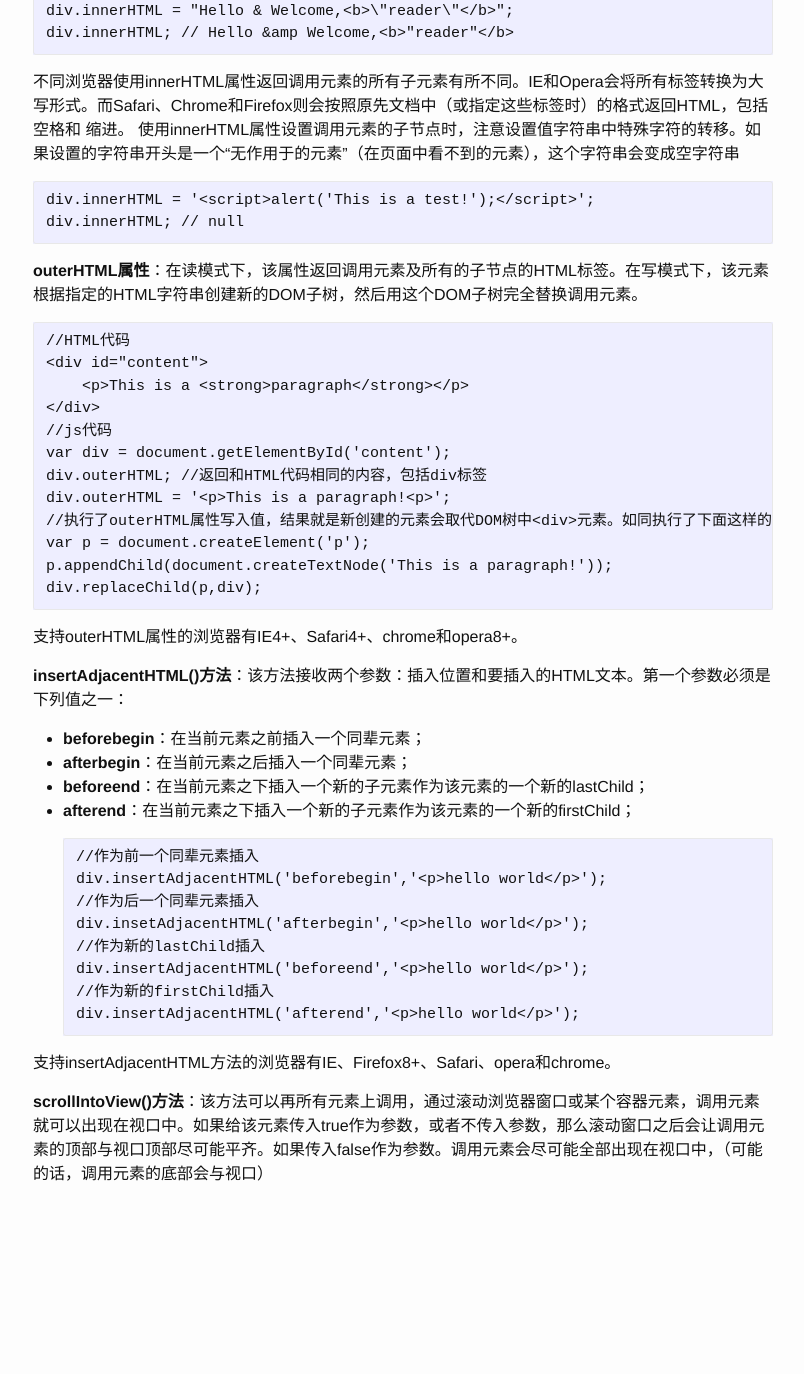
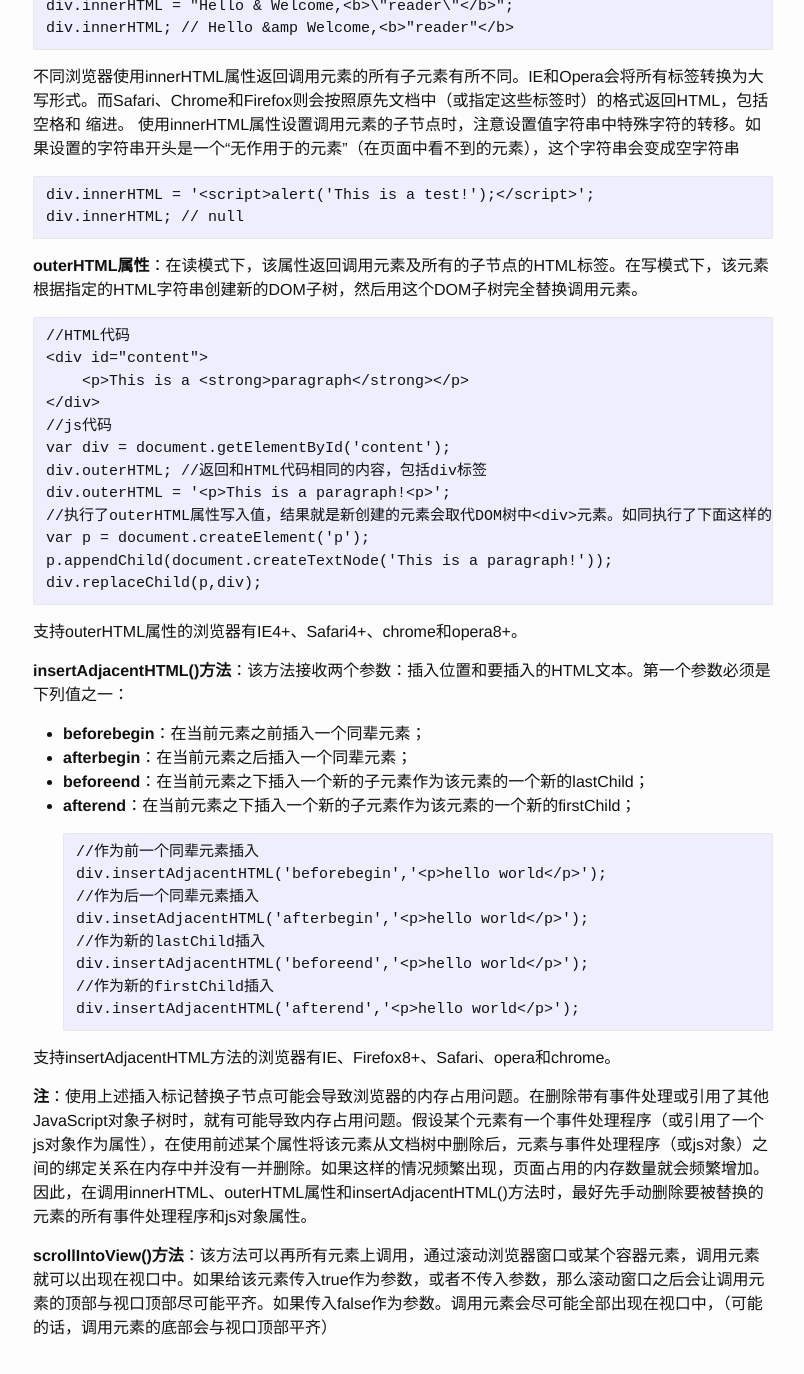
Before and after one commit to Chocolate1002/Chocolate1002.github.io, a Jekyll site: the page built from _posts/2016-03-30-html5.markdown, in a window 1280 px wide and 1400 px high, scrolled down 7740 px. Shown: the top 1374 px of the window, without its empty margins (237-1041 px from the left). Built offline with Jekyll 4.4.1, drawn with Linux system fonts in a browser that asks for light colours; before the commit the page ends 8986 px from its top, so only the background shows below that.

Commit message:
update the home style

```diff
--- a/_posts/2016-03-30-html5.markdown
+++ b/_posts/2016-03-30-html5.markdown
@@ -340,4 +340,6 @@ dataset获取自定义属性得到的值对中，属性名没有前缀data-。
 
 支持insertAdjacentHTML方法的浏览器有IE、Firefox8+、Safari、opera和chrome。
 
-**scrollIntoView()方法**：该方法可以再所有元素上调用，通过滚动浏览器窗口或某个容器元素，调用元素就可以出现在视口中。如果给该元素传入true作为参数，或者不传入参数，那么滚动窗口之后会让调用元素的顶部与视口顶部尽可能平齐。如果传入false作为参数。调用元素会尽可能全部出现在视口中，（可能的话，调用元素的底部会与视口）
+**注**：使用上述插入标记替换子节点可能会导致浏览器的内存占用问题。在删除带有事件处理或引用了其他JavaScript对象子树时，就有可能导致内存占用问题。假设某个元素有一个事件处理程序（或引用了一个js对象作为属性），在使用前述某个属性将该元素从文档树中删除后，元素与事件处理程序（或js对象）之间的绑定关系在内存中并没有一并删除。如果这样的情况频繁出现，页面占用的内存数量就会频繁增加。因此，在调用innerHTML、outerHTML属性和insertAdjacentHTML()方法时，最好先手动删除要被替换的元素的所有事件处理程序和js对象属性。
+
+**scrollIntoView()方法**：该方法可以再所有元素上调用，通过滚动浏览器窗口或某个容器元素，调用元素就可以出现在视口中。如果给该元素传入true作为参数，或者不传入参数，那么滚动窗口之后会让调用元素的顶部与视口顶部尽可能平齐。如果传入false作为参数。调用元素会尽可能全部出现在视口中，（可能的话，调用元素的底部会与视口顶部平齐）
--- a/_sass/_layout.scss
+++ b/_sass/_layout.scss
@@ -2,7 +2,7 @@
  * Site header
  */
 .site-header {
-    border-top: 5px solid $grey-color-dark;
+    /*border-top: 5px solid $grey-color-dark;*/
     border-bottom: 1px solid $grey-color-light;
     min-height: 56px;
 
@@ -180,7 +180,7 @@
     list-style: none;
 
     > li {
-        margin-bottom: $spacing-unit;
+        margin-bottom: 0;
     }
 }
 
```
